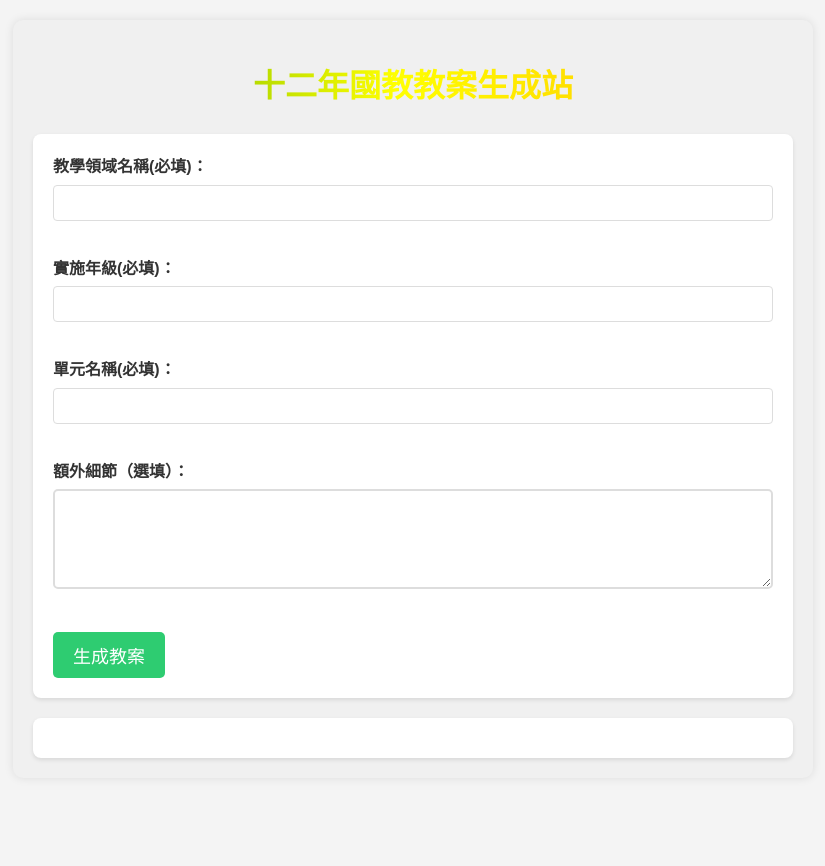
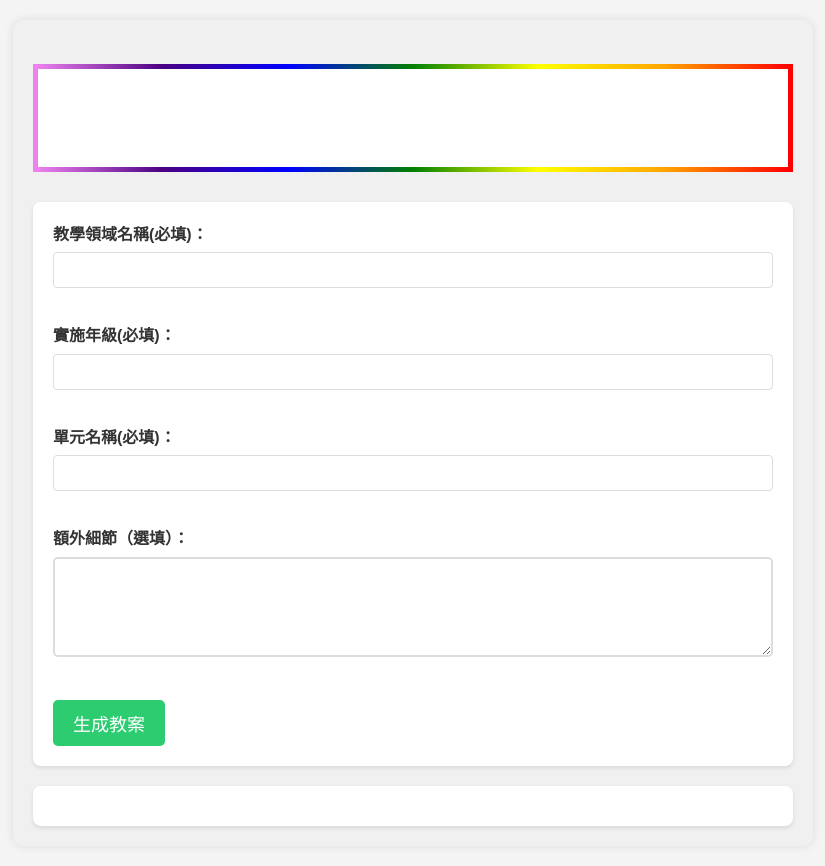
Before and after one commit to cagoooo/prepare, a Flask app: page / in a window 1280 px wide. Shown: the whole page, without its empty margins (227-1052 px from the left). Before the commit the page ends 761 px from the top, so only its background shows below. Run offline with Flask 3, Linux system fonts and the light colour scheme.

Commit message:
Agent query: Please check if the title '十二年國教教案生成站' has a rainbow gradient effect with a border. Also, verify if the form is displaying correctly and the generate button is working.

```diff
--- a/static/css/styles.css
+++ b/static/css/styles.css
@@ -224,6 +224,19 @@ button[type="submit"]:hover {
     color: transparent;
     animation: rainbow-animation 5s ease-in-out infinite;
     background-size: 400% 100%;
+    font-size: 36px;
+    font-weight: bold;
+    text-align: center;
+    padding: 20px;
+    margin-bottom: 30px;
+    border: 5px solid transparent;
+    border-image: linear-gradient(to right, violet, indigo, blue, green, yellow, orange, red);
+    border-image-slice: 1;
+    background-clip: padding-box, border-box;
+    background-origin: padding-box, border-box;
+    background-image:
+        linear-gradient(to right, #fff, #fff),
+        linear-gradient(to right, violet, indigo, blue, green, yellow, orange, red);
 }
 
 @keyframes rainbow-animation {
```
